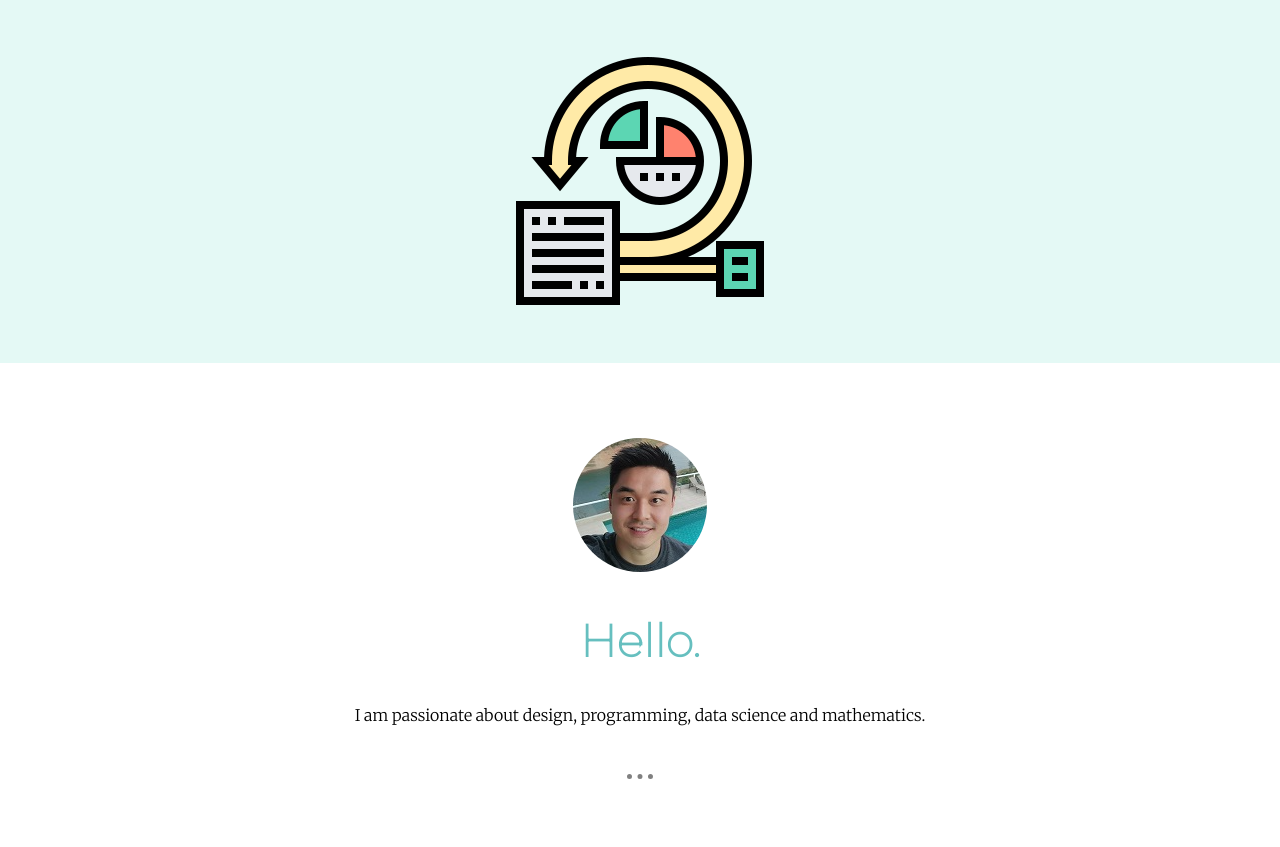
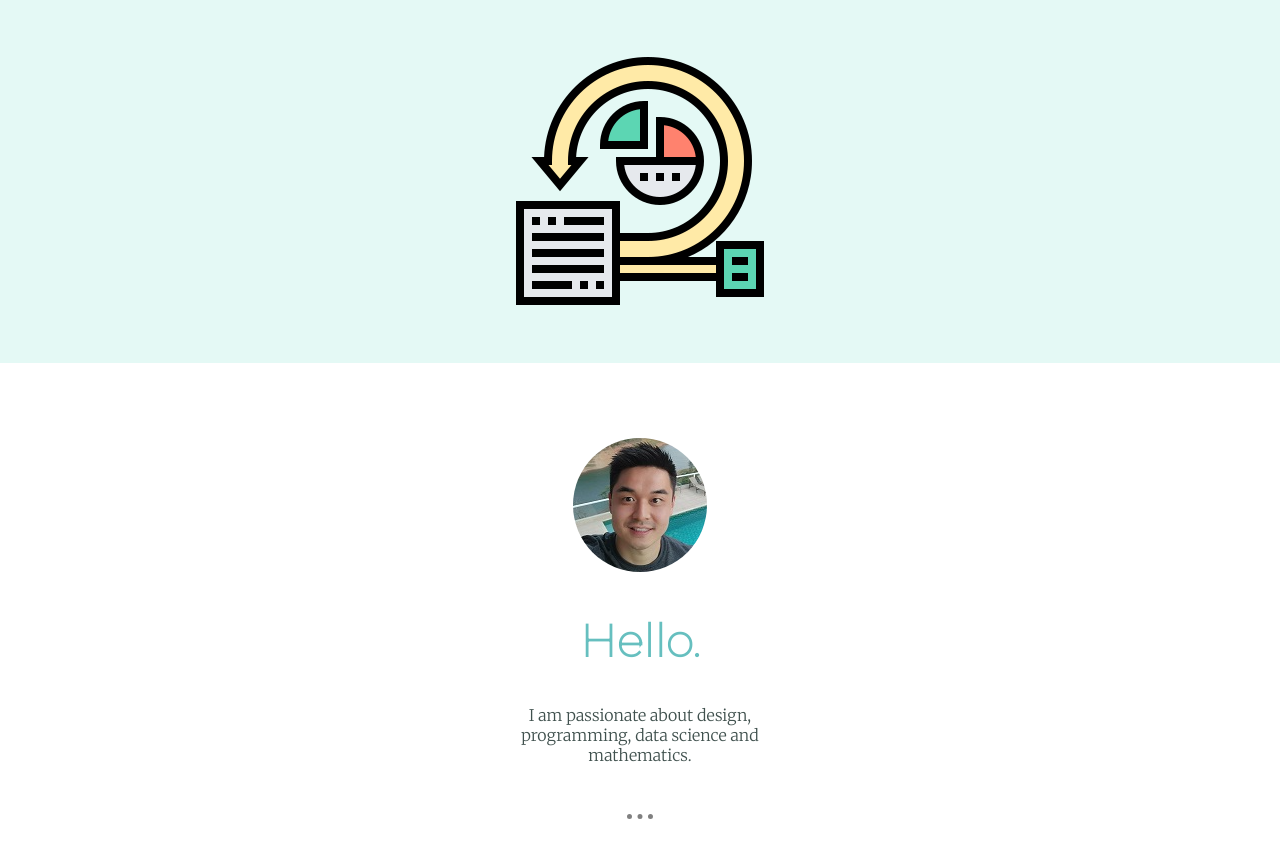
Before and after one commit to felipeyoshi/cv, a plain HTML site: page index.html in a window 1280 px wide. Shown: the part 359-1206 px from the top of the page. Drawn offline with Linux system fonts and the light colour scheme.

Commit message:
Add files via upload

```diff
--- a/css/styles.css
+++ b/css/styles.css
@@ -1,4 +1,5 @@
 body {
+  color: #40514E;
   font-family: 'Merriweather', serif;
   margin:0;
   text-align: center;
@@ -75,9 +76,11 @@ hr{
 }
 
 .profile {
+  margin: auto;
   padding-bottom: 25px;
   padding-top: 25px;
   position: relative;
+  width: 25%;
 }
 
 .profile-pic {
```
